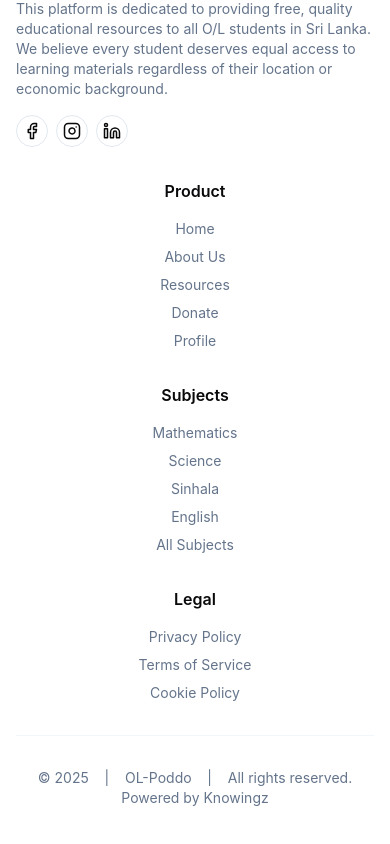
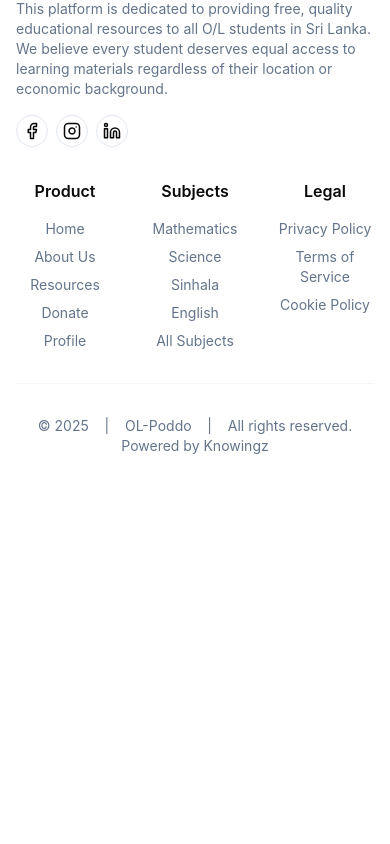
Before and after one commit to kasiranaweera/ol-poddo, a React (Vite) app in the folder frontend/: page / in a window 390 px wide. Shown: the part 4277-5121 px from the top of the page. After the commit the page ends 4781 px from the top, so only its background shows below. Built offline with nearby package versions, Linux system fonts and the light colour scheme; a web font is replaced by a local one.

Commit message:
2025.12.7 - 3.15 - footer

```diff
--- a/frontend/src/components/Footer.jsx
+++ b/frontend/src/components/Footer.jsx
@@ -45,7 +45,7 @@ export const Footer = () => {
             </div>
           </div>
 
-          <div className="md:col-span-2 grid grid-cols-1 sm:grid-cols-3 gap-8 text-center">
+          <div className="md:col-span-2 grid grid-cols-3 sm:grid-cols-3 gap-8 text-center">
             {/* Product */}
             <div>
               <h3 className="font-semibold mb-4">Product</h3>
```
